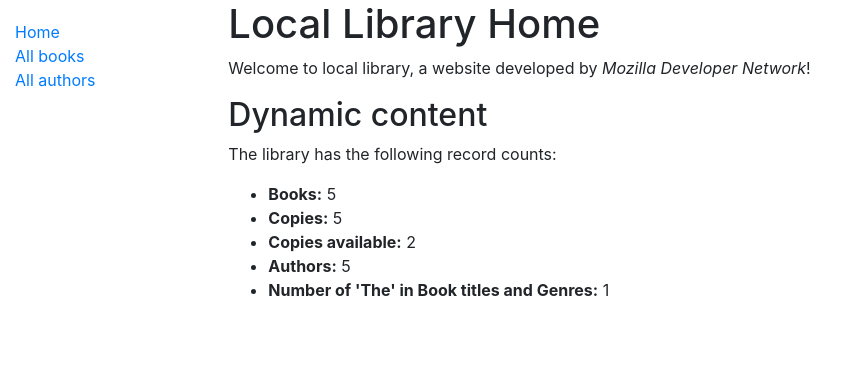
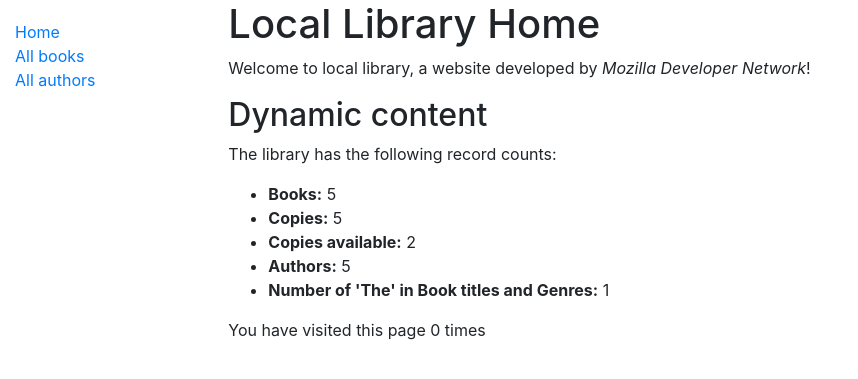
Before and after one commit to alirezava4idi/locallibrary, a Django app: page /catalog/ in a window 1280 px wide. Shown: the top 379 px of the page, without its empty margins (0-858 px from the left). Run offline with Django 3.2, Linux system fonts and the light colour scheme; data comes from the database, SQL or seed files in the repository; both versions use the stored data as it was after the commit; some libraries are stand-ins or nearby versions.

Commit message:
added sessions for 'how many times someone has visited the home page'.

```diff
--- a/locallibrary/catalog/templates/index.html
+++ b/locallibrary/catalog/templates/index.html
@@ -14,4 +14,5 @@
         <li><strong>Authors:</strong> {{ num_authors }}</li>
         <li><strong>Number of 'The' in Book titles and Genres:</strong> {{ num_thes }}</li>
     </ul>
+    <p>You have visited this page {{ num_visits }}{% if num_visits == 1 %} time{% else %} times{% endif %}</p>
 {% endblock %}
--- a/locallibrary/catalog/views.py
+++ b/locallibrary/catalog/views.py
@@ -15,6 +15,10 @@ def index(request):
     #The all() in implied ny default.
     num_authors = Author.objects.count()
 
+    # Number of visits to the view , as counted in the session variable
+    num_visits = request.session.get('num_visists', 0)
+    request.session['num_visists'] = num_visits + 1
+
     # genres and books that contain the word 'the'
     num_thes = Book.objects.filter(title__icontains='the').count()
     num_thes += Genre.objects.filter(name__icontains='the').count()
@@ -25,7 +29,8 @@ def index(request):
         'num_instances': num_instances,
         'num_instances_available': num_instances_available,
         'num_authors': num_authors,
-        'num_thes': num_thes
+        'num_thes': num_thes,
+        'num_visits': num_visits
     }
 
     #Render the HTML template index.html with the data in the context variable
```
Also changed, not shown: locallibrary/db.sqlite3.
